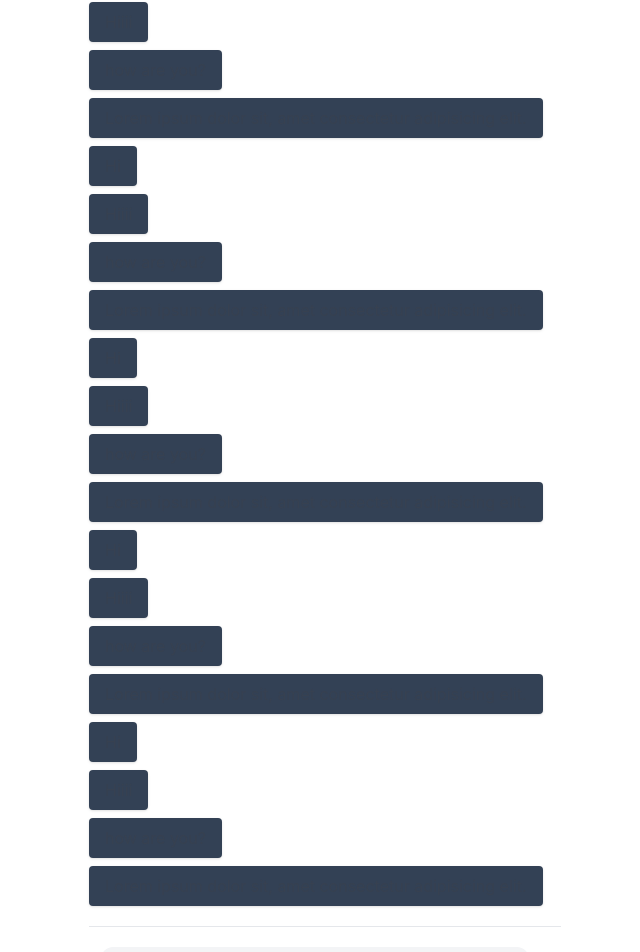
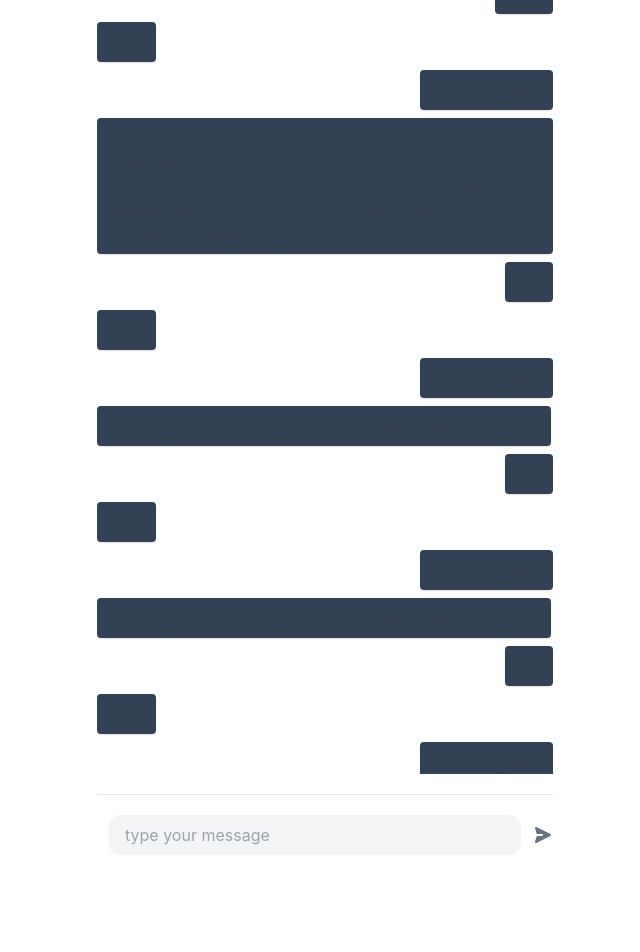
Before and after one commit to dot-ht/web-app, a React (Create React App) app: page /chat in a window 1280 px wide. Shown: the part 219-1171 px from the top of the page, without its empty margins (315-955 px from the left). After the commit the page ends 1094 px from the top, so only its background shows below. Built offline with nearby package versions, Linux system fonts and the light colour scheme.

Commit message:
[ADD] Commit to curse

```diff
--- a/public/chat_log.json
+++ b/public/chat_log.json
@@ -1,7 +1,7 @@
 [{
     "index": 0,
     "sender": true,
-        "msg": "Hi"
+    "msg": "Hdi"
   },
   {
     "index": 1,
@@ -16,7 +16,7 @@
   {
     "index": 3,
     "sender": false,
-        "msg": "Lorem ipsum dolor sit, amet consectetur adipisicing elit."
+    "msg": "Lorem ipsum ddsfs sdfsfs sdfsfsd sdfsdf sdkfjbhsdjfbsjhfbjs hjsdbfjhsdbfjh sdfhbshfjsj sdfbshjfbjshf sdhjfbhjsfbhjs jshdfbjhsbfjhs jhdsbfhjsfb hbsdhjfbsdhjfb dsjhfbjshdbfhgjs jhbdfhjsbf sit, amet consectetur adipisicing elit."
   },
   {
     "index": 4,
@@ -87,14 +87,5 @@
     "index": 17,
     "sender": false,
     "msg": "Hiiii"
-    },
-    {
-      "index": 18,
-      "sender": true,
-      "msg": "how are you?"
-    },
-    {
-      "index": 19,
-      "sender": false,
-      "msg": "Lorem ipsum dolor sit, amet consectetur adipisicing elit."
-    }]
+  }
+]
--- a/src/components/Chat/Chat.jsx
+++ b/src/components/Chat/Chat.jsx
@@ -4,6 +4,8 @@ import ChatMessage from "./ChatMessage";
 const Chat = () => {
   const [messages, setMessages] = useState([]);
   const [bot, setBot] = useState([]);
+
+  const link = 'http://192.168.0.60:5000/chat/';
 
   const getData = async (state, json) =>{
     await fetch(json
@@ -32,8 +34,46 @@ const Chat = () => {
     getData(setBot, 'bot.json')
   },[]
   )
+
+  const componentDidMount = async (inp) => {
+    // POST request using fetch with async/await
+    console.log('send request');
+    const requestOptions = {
+        method: 'POST',
+        headers: { 'Content-Type': 'application/json' },
+        body: JSON.stringify({ input: inp })
+    };
+    const response = await fetch('http://192.168.0.60:5000/chat/', requestOptions);
+    const data = await response.json();
+    const json = data.parse();
+    console.log(data);
+    return json;
+}
+
+  const [name, setName] = useState("");
+
+  const handleSubmit = async (event) => {
+    event.preventDefault();
+    messages.push(
+      {
+        index: messages[messages.length - 1].index + 1,
+        sender: true,
+        msg: name
+      }
+    )
+    const respond = await componentDidMount(name);
+    console.log(respond['msg']);
+    messages.push(
+      {
+        index: messages[messages.length - 1].index + 1,
+        sender: false,
+        msg: respond.msg
+      }
+    )
+  }
+
     return  (
-      <div className="flex w-full justify-center">
+      <div className="flex w-full max-h-screen justify-center p-5">
         <div className="flex flex-col md:w-2/5 w-full h-full p-5 rounded-xl divide-y dark:bg-slate-800">
           <div className="flex justify-start items-center pb-5">
             <img className="object-cover w-10 h-10 rounded-full mr-1"
@@ -41,7 +81,7 @@ const Chat = () => {
             <span className="block ml-2 font-bold text-gray-600 dark:text-white">{bot.bot_name}</span>
           </div>
           <div className="flex flex-col bg-scroll pt-5 pb-5">
-            <ul className="space-y-2 w-full">
+            <ul className="space-y-2 w-full h-screen overflow-auto">
               {console.log(messages)}
               {messages.map((message) => (
                   <ChatMessage key={message.index} sender={message.sender} message={message.msg} />
@@ -49,8 +89,8 @@ const Chat = () => {
             </ul>
           </div>
           <div className="flex justify-center pt-5">
-            <form action='POST' className="flex w-full">
-              <input type="text" placeholder="type your message" className="block py-2 pl-4 mx-3 bg-gray-100 rounded-xl outline-none focus:text-gray-700 w-full" name="message" required />
+            <form onSubmit={handleSubmit} className="flex w-full">
+              <input type="text" placeholder="type your message" className="block py-2 pl-4 mx-3 bg-gray-100 rounded-xl outline-none focus:text-gray-700 w-full" name="message" value={name} onChange={(e) => setName(e.target.value)} required />
                 <button type="submit">
                   <svg className="w-5 h-5 text-gray-500 origin-center transform rotate-90" xmlns="http://www.w3.org/2000/svg"
                     viewBox="0 0 20 20" fill="currentColor">
--- a/src/components/Chat/ChatMessage.jsx
+++ b/src/components/Chat/ChatMessage.jsx
@@ -1,12 +1,12 @@
 const Chat = ({sender, message}) => {
-    let classN = "flex justify-"
-    classN += (sender) ? "end" : "start";
+    let classN = "flex w-full"
+    classN += (sender) ? " justify-end text-right" : " justify-start text-left";
     return(
         <li className={classN}>
-        <div className="relative max-w-xl px-4 py-2 rounded shadow text-gray-700 dark:text-white bg-slate-700">
-          <span className="block">{message}</span>
-        </div>
-      </li>
+          <div className="max-w-xl px-4 py-2 rounded shadow text-gray-700 dark:text-white bg-slate-700">
+            <span className="block">{message}</span>
+          </div>
+        </li>
     )
 }
 
```
Lines whose indentation alone changed are shown as unchanged.
